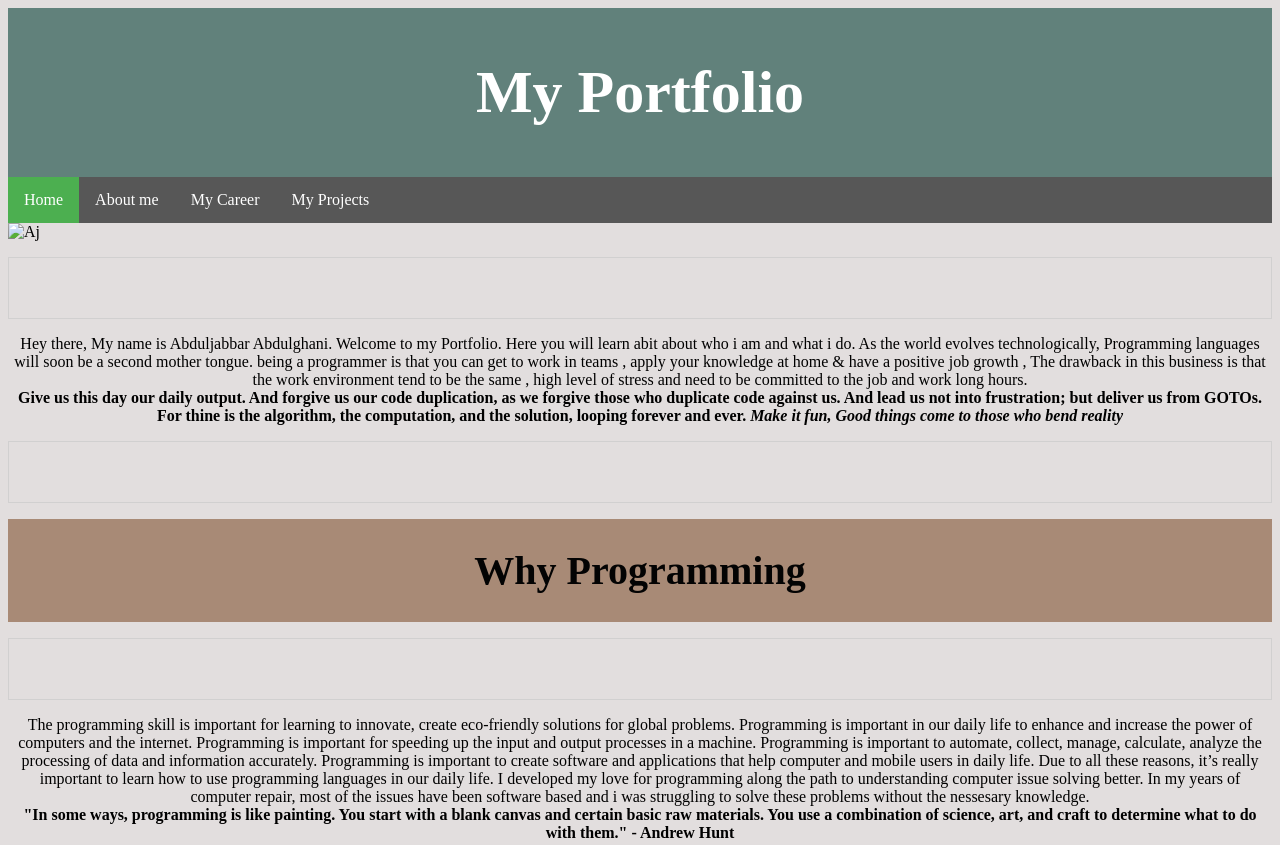
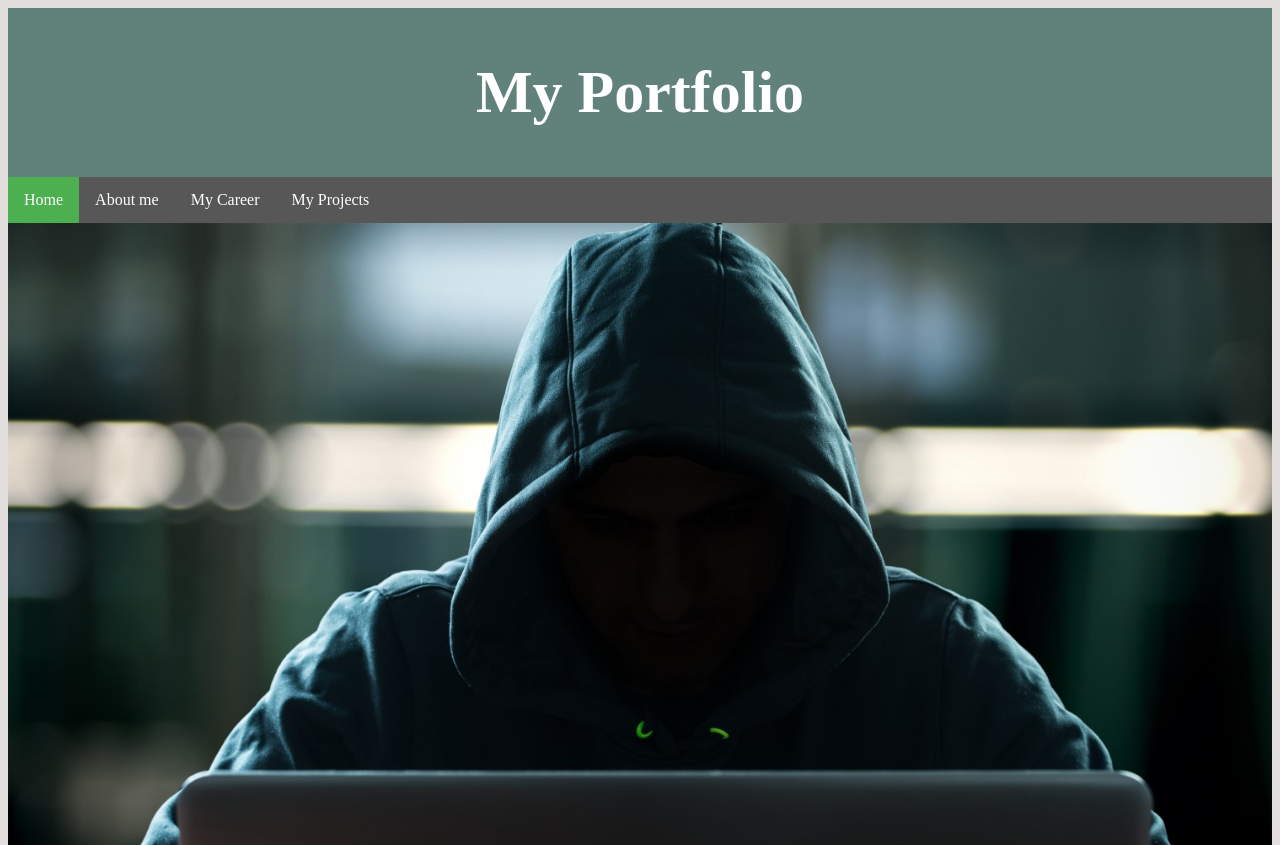
Before and after one commit to abduljabbarAg/Myportfolioip, a plain HTML site: page index.html in a window 1280 px wide. Shown: the top 845 px of the page. Drawn offline with Linux system fonts and the light colour scheme; files whose address does not match are found by name.

Commit message:
adding relevant imaged displayed on page

```diff
--- a/index.html
+++ b/index.html
@@ -12,18 +12,15 @@
             <center>My Portfolio</center>
          </H1>
       </div>
-
       <ul>
          <li><a class="active" href="#home">Home</a></li>
          <li><a href="#about me">About me</a></li>
          <li><a href="#My Career">My Career</a></li>
          <li><a href="#My Projects">My Projects</a></li>
       </ul>
-
       <div>
-        <img src="/home/abdul/Desktop/Landing Page/Images/AJ.jpg" alt="Aj" class="center">
+         <img src="/home/abdul/Desktop/Myportfolioip/Images/AJ.jpg" alt="Aj" class="center">
       </div>
-
       <div>
          <p></p>
          <center>Hey there, My name is Abduljabbar Abdulghani. Welcome to my Portfolio. Here you will learn abit about who i am and what i do.
@@ -35,14 +32,11 @@
          </center>
          </p>
       </div>
-
-
       <div class="header2">
          <H1>
             <center>Why Programming</center>
          </H1>
       </div>
-
       <div>
          <p>
          <center>The programming skill is important for learning to innovate, create eco-friendly solutions for global problems. Programming is important in our daily life to enhance and increase the power of computers and the internet.
@@ -54,7 +48,6 @@
          </center>
          </p>
       </div>
-
       <div class="grid-wrapper">
          <div class="cards">
             <div class="text">
@@ -88,11 +81,8 @@
       </div>
       </div>
       </div>
-
-
       <footer>
          <p>2020 Aj inc All right reserved.
       </footer>
-
    </body>
 </html>
```
Also changed, not shown: Images/AJ.jpg (added). Lines whose indentation alone changed are shown as unchanged.
